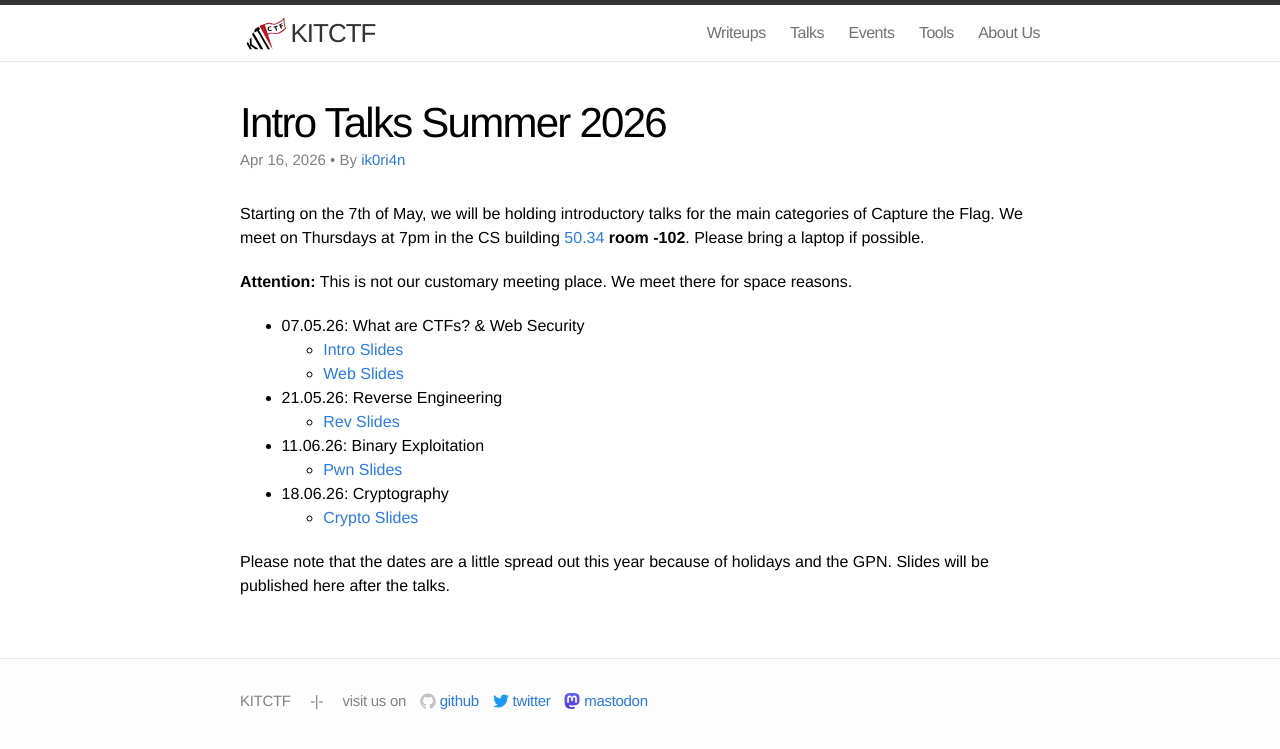
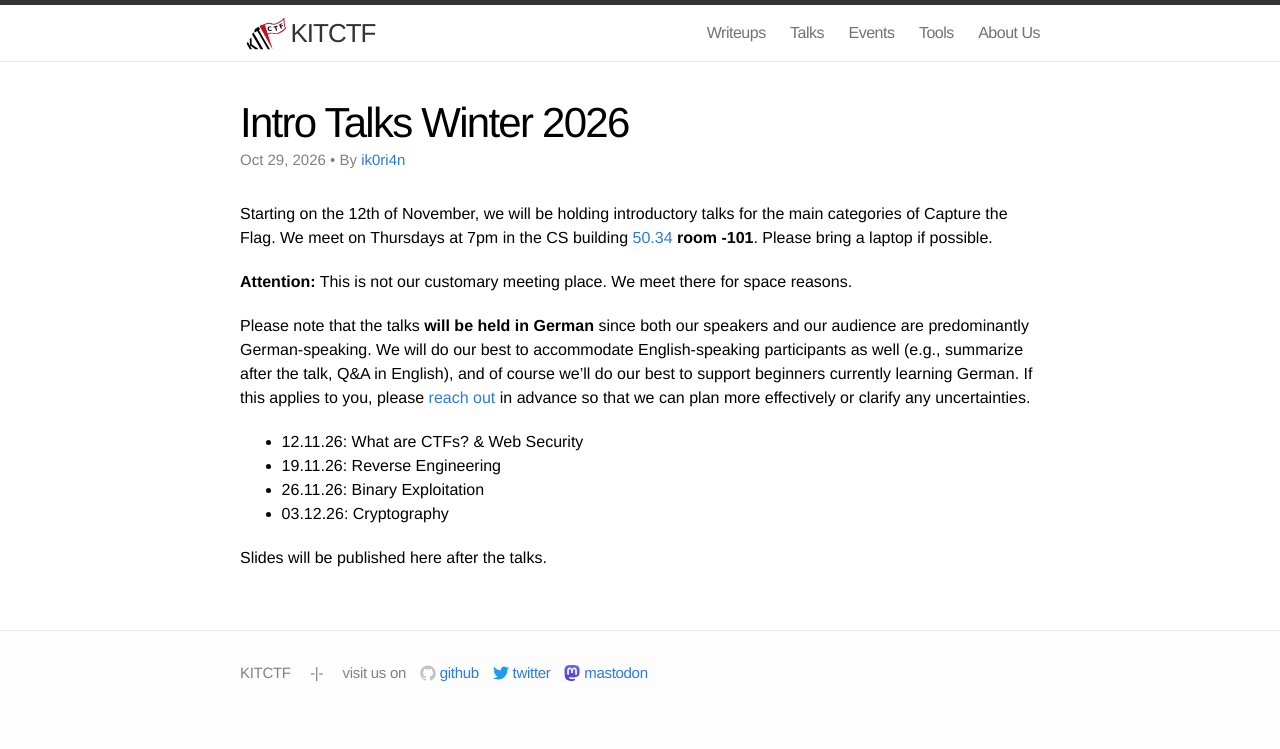
Before and after one commit to kitctf/www, a Jekyll site: the page built from _posts/2026-10-29-intro.md, in a window 1280 px wide. Shown: the top 749 px of the page. Built offline with Jekyll 4.4.1, drawn with Linux system fonts in a browser that asks for light colours.

Commit message:
feat: Announce winter 2026 intro talks (#128)

```diff
--- /dev/null
+++ b/_posts/2026-10-29-intro.md
@@ -0,0 +1,24 @@
+---
+layout: post
+title: "Intro Talks Winter 2026"
+categories: learning
+permalink: /intro/
+authors:
+  - ik0ri4n
+---
+
+Starting on the 12th of November, we will be holding introductory talks for the main categories of Capture the Flag.
+We meet on Thursdays at 7pm in the CS building [50.34](https://www.kit.edu/campusplan/map.php?id=50.34) **room -101**. Please bring a laptop if possible.
+
+**Attention:** This is not our customary meeting place. We meet there for space reasons.
+
+Please note that the talks **will be held in German** since both our speakers and our audience are predominantly German-speaking.
+We will do our best to accommodate English-speaking participants as well (e.g., summarize after the talk, Q&A in English), and of course we'll do our best to support beginners currently learning German.
+If this applies to you, please [reach out](mailto:team@kitctf.de) in advance so that we can plan more effectively or clarify any uncertainties.
+
+ * 12.11.26: What are CTFs? & Web Security
+ * 19.11.26: Reverse Engineering
+ * 26.11.26: Binary Exploitation
+ * 03.12.26: Cryptography
+
+Slides will be published here after the talks.
```
Also changed, not shown: _posts/2026-04-16-intro.md (+1 -1 lines), meetings.md (+2 -0 lines).
